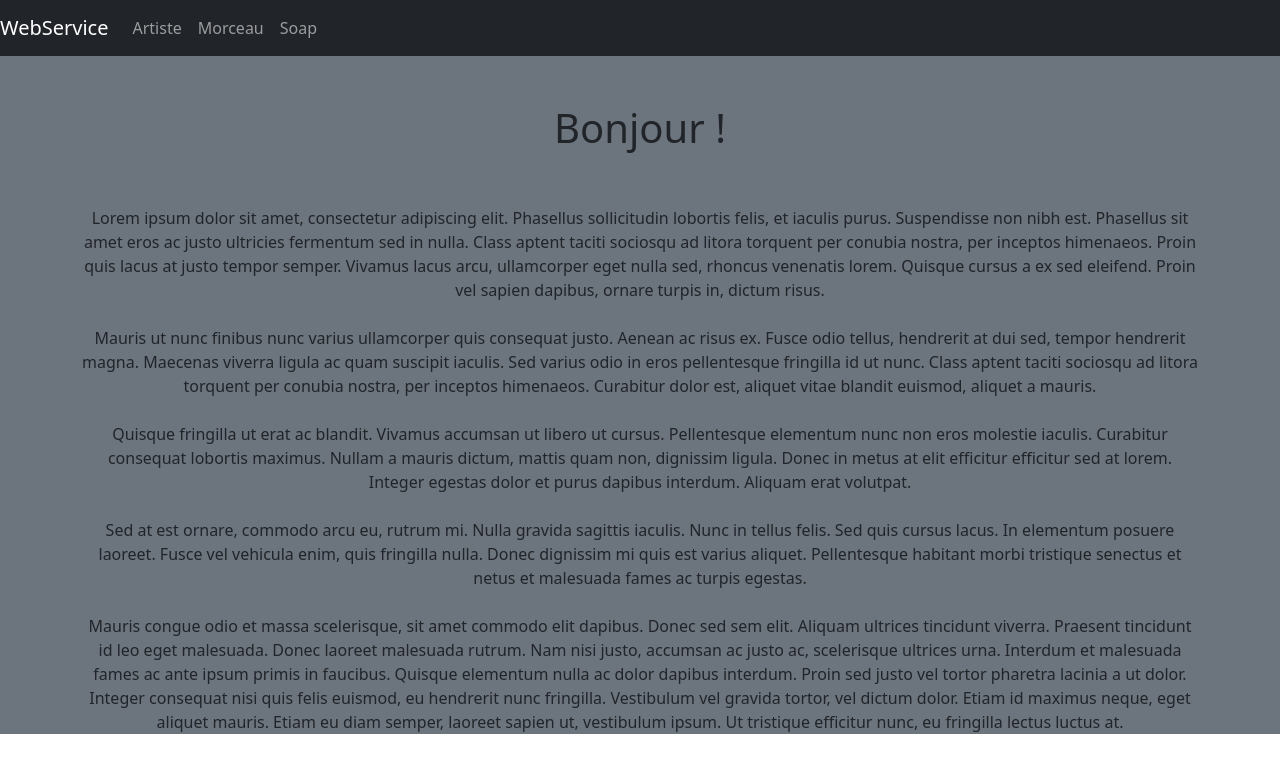
After one commit to xardalph/serviceWebProjet, a Symfony app: template templates/home_page/index.html.twig in a window 1280 px wide. The commit adds this page. Shown: the top 773 px of the page. Run offline with Twig, Linux system fonts and the light colour scheme; the template is opened without the code that fills it, so the values that code supplies are empty; some libraries are stand-ins or nearby versions.

Commit message:
Avec twig

```diff
--- a/src/Entity/Artiste.php
+++ b/src/Entity/Artiste.php
@@ -36,9 +36,4 @@ class Artiste
      * @ORM\Column(name="ESTCHANTEUR", type="string", length=1, nullable=false, options={"fixed"=true})
      */
     public $estchanteur;
-
-
-
-
-
 }
--- /dev/null
+++ b/templates/_navbar.html.twig
@@ -0,0 +1,16 @@
+<nav class="navbar navbar-expand-lg navbar-dark bg-dark position-sticky ml-4">
+    <a class="navbar-brand" href="{{ path('home_page') }}">WebService</a>
+    <div class="collapse navbar-collapse ml-4" id="navbarSupportedContent">
+        <ul class="navbar-nav mr-auto">
+            <li class="nav-item">
+                <a class="nav-link" href="{{ path('artiste') }}">Artiste</a>
+            </li>
+            <li class="nav-item">
+                <a class="nav-link" href="{{ path('morceau') }}">Morceau</a>
+            </li>
+            <li class="nav-item">
+                <a class="nav-link" href="#">Soap</a>
+            </li>
+        </ul>
+    </div>
+</nav>
--- a/templates/base.html.twig
+++ b/templates/base.html.twig
@@ -1,19 +1,26 @@
 <!DOCTYPE html>
 <html>
-    <head>
+<head>
+    {% block head %}
         <meta charset="UTF-8">
-        <title>{% block title %}Welcome!{% endblock %}</title>
-        {# Run `composer require symfony/webpack-encore-bundle`
-           and uncomment the following Encore helpers to start using Symfony UX #}
+        <meta name="viewport" content="width=device-width, initial-scale=1">
         {% block stylesheets %}
-            {#{{ encore_entry_link_tags('app') }}#}
+            <link href="https://cdn.jsdelivr.net/npm/bootstrap@5.0.0-beta2/dist/css/bootstrap.min.css" rel="stylesheet" integrity="sha384-BmbxuPwQa2lc/FVzBcNJ7UAyJxM6wuqIj61tLrc4wSX0szH/Ev+nYRRuWlolflfl" crossorigin="anonymous">
         {% endblock %}
+    {% endblock %}
+</head>
+<body>
+{% block body %}
+    <header>
+        {{ include('_navbar.html.twig') }}
+    </header>
+{% endblock %}
 
-        {% block javascripts %}
-            {#{{ encore_entry_script_tags('app') }}#}
-        {% endblock %}
-    </head>
-    <body>
-        {% block body %}{% endblock %}
-    </body>
+<div class="bg-secondary" id="content" role="main">
+    {% block content %}{% endblock content %}
+</div>
+{% block javascripts %}
+    <script src="https://cdn.jsdelivr.net/npm/bootstrap@5.0.0-beta2/dist/js/bootstrap.bundle.min.js" integrity="sha384-b5kHyXgcpbZJO/tY9Ul7kGkf1S0CWuKcCD38l8YkeH8z8QjE0GmW1gYU5S9FOnJ0" crossorigin="anonymous"></script>
+{% endblock %}
+</body>
 </html>
--- /dev/null
+++ b/templates/home_page/index.html.twig
@@ -0,0 +1,21 @@
+{% extends 'base.html.twig' %}
+
+{% block content %}
+    <section class="text-center">
+        <div class="container pt-5">
+            <h1 class="jumbotron-heading">Bonjour !</h1>
+            <p class="lead text-muted">Et bienvenu sur mon rendu pour l'examen d'Angular.</p>
+            <p>
+                <a>Lorem ipsum dolor sit amet, consectetur adipiscing elit. Phasellus sollicitudin lobortis felis, et iaculis purus. Suspendisse non nibh est. Phasellus sit amet eros ac justo ultricies fermentum sed in nulla. Class aptent taciti sociosqu ad litora torquent per conubia nostra, per inceptos himenaeos. Proin quis lacus at justo tempor semper. Vivamus lacus arcu, ullamcorper eget nulla sed, rhoncus venenatis lorem. Quisque cursus a ex sed eleifend. Proin vel sapien dapibus, ornare turpis in, dictum risus.</a>
+                <br><br>
+                <a>Mauris ut nunc finibus nunc varius ullamcorper quis consequat justo. Aenean ac risus ex. Fusce odio tellus, hendrerit at dui sed, tempor hendrerit magna. Maecenas viverra ligula ac quam suscipit iaculis. Sed varius odio in eros pellentesque fringilla id ut nunc. Class aptent taciti sociosqu ad litora torquent per conubia nostra, per inceptos himenaeos. Curabitur dolor est, aliquet vitae blandit euismod, aliquet a mauris.</a>
+                <br><br>
+                <a>Quisque fringilla ut erat ac blandit. Vivamus accumsan ut libero ut cursus. Pellentesque elementum nunc non eros molestie iaculis. Curabitur consequat lobortis maximus. Nullam a mauris dictum, mattis quam non, dignissim ligula. Donec in metus at elit efficitur efficitur sed at lorem. Integer egestas dolor et purus dapibus interdum. Aliquam erat volutpat.</a>
+                <br><br>
+                <a>Sed at est ornare, commodo arcu eu, rutrum mi. Nulla gravida sagittis iaculis. Nunc in tellus felis. Sed quis cursus lacus. In elementum posuere laoreet. Fusce vel vehicula enim, quis fringilla nulla. Donec dignissim mi quis est varius aliquet. Pellentesque habitant morbi tristique senectus et netus et malesuada fames ac turpis egestas.</a>
+                <br><br>
+                <a>Mauris congue odio et massa scelerisque, sit amet commodo elit dapibus. Donec sed sem elit. Aliquam ultrices tincidunt viverra. Praesent tincidunt id leo eget malesuada. Donec laoreet malesuada rutrum. Nam nisi justo, accumsan ac justo ac, scelerisque ultrices urna. Interdum et malesuada fames ac ante ipsum primis in faucibus. Quisque elementum nulla ac dolor dapibus interdum. Proin sed justo vel tortor pharetra lacinia a ut dolor. Integer consequat nisi quis felis euismod, eu hendrerit nunc fringilla. Vestibulum vel gravida tortor, vel dictum dolor. Etiam id maximus neque, eget aliquet mauris. Etiam eu diam semper, laoreet sapien ut, vestibulum ipsum. Ut tristique efficitur nunc, eu fringilla lectus luctus at.</a>
+            </p>
+        </div>
+    </section>
+{% endblock %}
```
Also changed, not shown: templates/artiste/index.html.twig (added, +16 -0 lines), templates/morceau/index.html.twig (added, +14 -0 lines).
